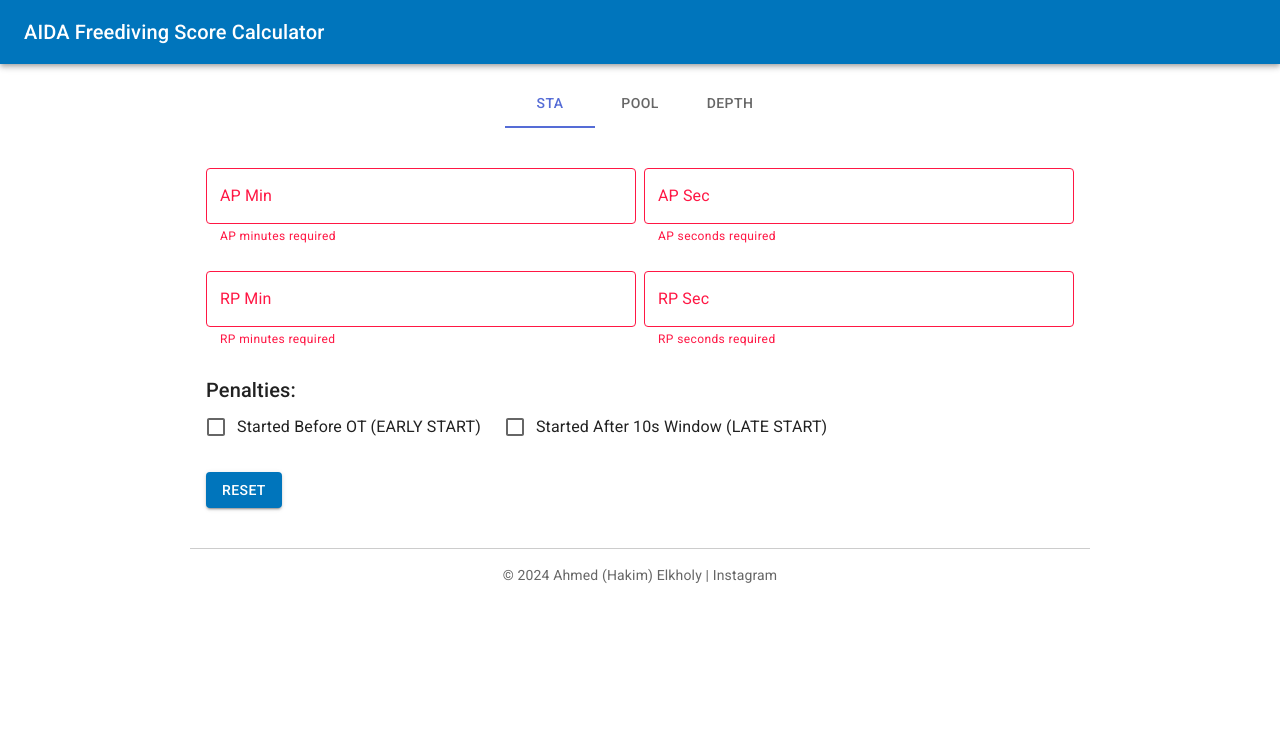
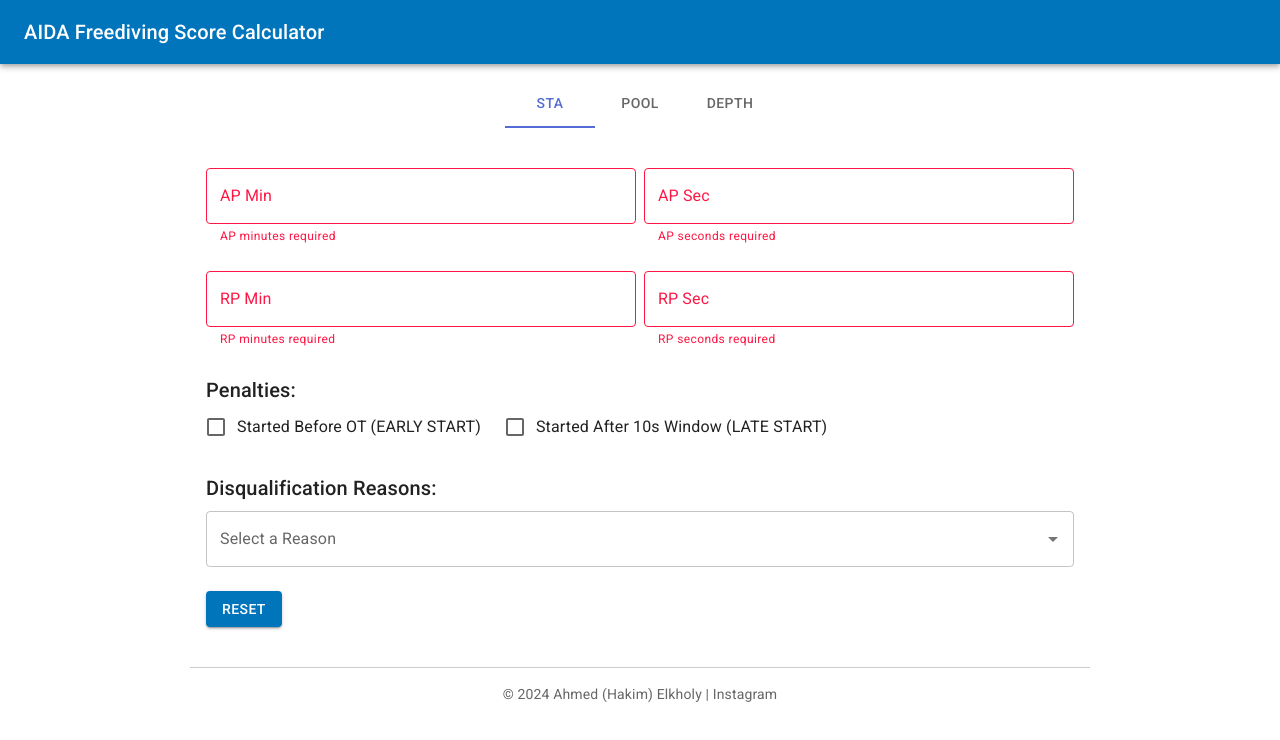
Before and after one commit to ahakem/AIDA-Freediving-Score-Calculator, a React (Create React App) app: page / in a window 1280 px wide. Shown: the top 740 px of the page. Built offline with nearby package versions, Linux system fonts and the light colour scheme.

Commit message:
adding Disqualification

```diff
--- a/src/App.js
+++ b/src/App.js
@@ -5,8 +5,8 @@ import ScoreInput from './components/ScoreInput';
 import PenaltiesComponent from './components/PenaltiesComponent';
 import DeviationInput from './components/DeviationInput';
 import ResultAlert from './components/ResultAlert';
+import DisqualificationComponent from './components/DisqualificationComponent';
 import { calculateStartPenalty, getPenaltyCodes } from './utils/PenaltyUtils';
-
 
 function App() {
   const [discipline, setDiscipline] = useState('Static');
@@ -27,6 +27,7 @@ function App() {
     grabLine: false,
     removeLanyard: false,
   });
+  const [disqualification, setDisqualification] = useState(null);
   const [score, setScore] = useState(null);
   const [errors, setErrors] = useState({});
 
@@ -48,10 +49,13 @@ function App() {
       grabLine: false,
       removeLanyard: false,
     });
+    setDisqualification(null);
     setScore(null);
     setErrors({});
   };
-
+useEffect(() => {
+  console.log("setDisqualification", disqualification);
+})
   const validateInputs = () => {
     const newErrors = {};
 
@@ -66,7 +70,8 @@ function App() {
     }
 
     if ((penalties.earlyStart || penalties.lateStart) && !startDeviation && discipline !== 'Depth') {
-      newErrors.startDeviation = 'Deviation is required';
+      const deviationLabel = penalties.earlyStart ? "early start time" : "late start time";
+      newErrors.startDeviation = `${deviationLabel} is required`;
     }
 
     setErrors(newErrors);
@@ -74,6 +79,12 @@ function App() {
   };
 
   const calculateScore = () => {
+    if (disqualification) {
+      // If disqualified, set score to 0 and show red card
+      setScore(0);
+      return;
+    }
+
     if (!validateInputs()) return;
 
     const startPenalty = calculateStartPenalty(penalties, startDeviation, discipline);
@@ -113,12 +124,11 @@ function App() {
     const finalScore = Math.max(points - penalty, 0);
     setScore(finalScore);
   };
-
   useEffect(() => {
     calculateScore();
   }, [
     discipline, apMinutes, apSeconds, rpMinutes, rpSeconds,
-    apDistance, rpDistance, startDeviation, penalties
+    apDistance, rpDistance, startDeviation, penalties, disqualification
   ]);
 
   useEffect(() => {
@@ -130,21 +140,42 @@ function App() {
       <TabsComponent discipline={discipline} setDiscipline={setDiscipline} />
 
       <Box marginTop={3} padding="0 16px">
-        <ResultAlert score={score} penaltyCodes={getPenaltyCodes(penalties, startDeviation, discipline, rpMinutes, rpSeconds, apMinutes, apSeconds, rpDistance, apDistance)} />
+        <ResultAlert
+          score={score}
+          penaltyCodes={disqualification ? [disqualification] : [
+            ...getPenaltyCodes(
+              penalties,
+              startDeviation,
+              discipline,
+              rpMinutes,
+              rpSeconds,
+              apMinutes,
+              apSeconds,
+              rpDistance,
+              apDistance
+            )
+          ]}
+        />
       </Box>
 
       <ScoreInput
         discipline={discipline}
-        apMinutes={apMinutes} apSeconds={apSeconds}
-        rpMinutes={rpMinutes} rpSeconds={rpSeconds}
-        apDistance={apDistance} rpDistance={rpDistance}
-        setApMinutes={setApMinutes} setApSeconds={setApSeconds}
-        setRpMinutes={setRpMinutes} setRpSeconds={setRpSeconds}
-        setApDistance={setApDistance} setRpDistance={setRpDistance}
+        apMinutes={apMinutes}
+        apSeconds={apSeconds}
+        rpMinutes={rpMinutes}
+        rpSeconds={rpSeconds}
+        apDistance={apDistance}
+        rpDistance={rpDistance}
+        setApMinutes={setApMinutes}
+        setApSeconds={setApSeconds}
+        setRpMinutes={setRpMinutes}
+        setRpSeconds={setRpSeconds}
+        setApDistance={setApDistance}
+        setRpDistance={setRpDistance}
         errors={errors}
       />
 
-      {(discipline !== 'Depth' || penalties.earlyStart) && (
+      {(discipline !== 'Depth' || penalties.earlyStart) && !disqualification && (
         <DeviationInput
           penalties={penalties}
           startDeviation={startDeviation}
@@ -159,6 +190,12 @@ function App() {
         setPenalties={setPenalties}
       />
 
+      <DisqualificationComponent
+        discipline={discipline}
+        disqualification={disqualification}
+        setDisqualification={setDisqualification}
+      />
+
       <Box
         display="flex"
         justifyContent="space-between"
@@ -167,7 +204,7 @@ function App() {
       >
         <Button
           variant="contained"
-          style={{ backgroundColor: "#0075bc", color: "#fff" }}
+          style={{ backgroundColor: '#0075bc', color: '#fff' }}
           onClick={handleReset}
         >
           Reset
@@ -176,13 +213,13 @@ function App() {
 
       <Box marginTop={5} padding={2} textAlign="center" borderTop="1px solid #ccc">
         <Typography variant="body2" color="textSecondary">
-          © {new Date().getFullYear()} Ahmed (Hakim) Elkholy |{" "}
+          © {new Date().getFullYear()} Ahmed (Hakim) Elkholy |{' '}
           <Link
             href="https://www.instagram.com/hakim_elkholy/"
             target="_blank"
             rel="noopener noreferrer"
             color="inherit"
-            style={{ textDecoration: "none" }}
+            style={{ textDecoration: 'none' }}
           >
             Instagram
           </Link>
--- /dev/null
+++ b/src/components/DisqualificationComponent.js
@@ -0,0 +1,58 @@
+import React from 'react';
+import { Box, Typography, Autocomplete, TextField } from '@mui/material';
+
+function DisqualificationComponent({ discipline, disqualification, setDisqualification }) {
+  const poolDisqualifications = [
+    { label: 'Wearing Illegal Devices (Oximeter, etc)', code: 'DOOTHER' },
+    { label: 'Blackout Detected', code: '0800' },
+    { label: 'Supportive Touch', code: 'DQTOUCH' },
+    { label: 'Illegal Flotation Device', code: 'DQOTHER' },
+    { label: 'Performance Started > 30s After OT', code: 'DQ LATE START' },
+    { label: 'Wrongly Executed Surface Protocol', code: 'DQSP' },
+    { label: 'Airway Dip', code: 'DAIRWAYS' },
+    { label: 'Coach Dived During Performance', code: 'DQOTHER' },
+    { label: 'Monofin Style in Bi-fin Competition', code: 'DQOTHER' },
+    { label: 'Airway >1.5m Submerged DYN-DNF', code: 'DQOTHER' },
+    { label: 'Turned >1m from End Pool DYN-DNF', code: 'DOTHER' },
+    { label: 'Surfacing in Wrong Zone', code: 'DQOTHER' },
+    { label: 'Arm Recovery Above Water DYN-DNF', code: 'DQOTHER' },
+  ];
+
+  const depthDisqualifications = [
+    { label: 'Wearing Illegal Devices (Oximeter, etc)', code: 'DQOTHER' },
+    { label: 'Blackout Detected', code: 'DQBO' },
+    { label: 'Supportive Touch', code: 'DOTOUCH' },
+    { label: 'Illegal Flotation Device', code: 'DOTHER' },
+    { label: 'Performance Started > 30s After OT', code: 'DQ LATE START' },
+    { label: 'Wrongly Executed Surface Protocol', code: 'DQSP' },
+    { label: 'Airway Dip', code: 'DQAIRWAYS' },
+    { label: 'Coach Dived During Performance', code: 'DQOTHER' },
+    { label: 'Event Disturbance', code: 'DQOTHER' },
+    { label: 'Monofin Style in Bi-fin Competition', code: 'DQOTHER' },
+    { label: 'Weight Under Suit Depth', code: 'DQOTHER' },
+    { label: 'Removal of Weight CWT-CNF-FIM', code: 'DQOTHER' },
+    { label: 'Recommencing Descent', code: 'DQOTHER' },
+    { label: 'PULL Line CWT-CNF', code: 'DQPULL' },
+  ];
+
+  const disqualificationReasons = discipline === 'Depth' ? depthDisqualifications : poolDisqualifications;
+
+  return (
+    <Box marginTop={3} style={{ padding: '0 16px' }}>
+      <Typography variant="h6" gutterBottom> {/* `gutterBottom` adds margin beneath */}
+        Disqualification Reasons:
+      </Typography>
+      <Autocomplete
+        value={disqualification ? disqualificationReasons.find(option => option.code === disqualification) : null}
+        onChange={(event, newValue) => setDisqualification(newValue ? newValue.code : '')}
+        options={disqualificationReasons}
+        getOptionLabel={(option) => `${option.label} (${option.code})`}
+        renderInput={(params) => <TextField {...params} label="Select a Reason" variant="outlined" />}
+        isOptionEqualToValue={(option, value) => option.code === value.code}
+        clearOnEscape
+      />
+    </Box>
+  );
+}
+
+export default DisqualificationComponent;
--- a/src/components/ResultAlert.js
+++ b/src/components/ResultAlert.js
@@ -2,6 +2,15 @@ import React from 'react';
 import { Alert } from '@mui/material';
 
 function ResultAlert({ score, penaltyCodes }) {
+  if (penaltyCodes.includes('DQ LATE START') || penaltyCodes.some(code => code.startsWith('DQ'))) {
+    // If disqualified, ensure red card regardless of score
+    return (
+      <Alert severity="error">
+        Disqualified (Red Card): {penaltyCodes.join(", ")}
+      </Alert>
+    );
+  }
+
   if (penaltyCodes.length > 0) {
     return (
       <Alert severity="warning">
@@ -9,10 +18,6 @@ function ResultAlert({ score, penaltyCodes }) {
         {penaltyCodes.join(", ")} (Yellow Card)
       </Alert>
     );
-  }
-
-  if (score === 'DQ') {
-    return <Alert severity="error">Disqualified (Red Card)</Alert>;
   }
 
   if (score !== null) {
```
